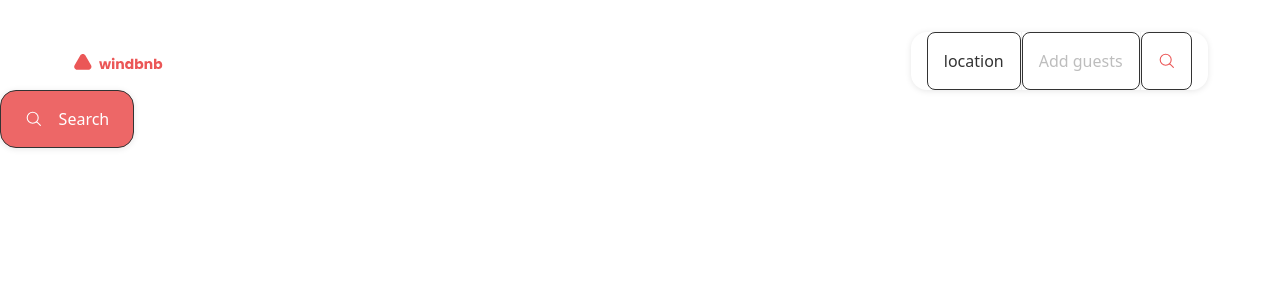
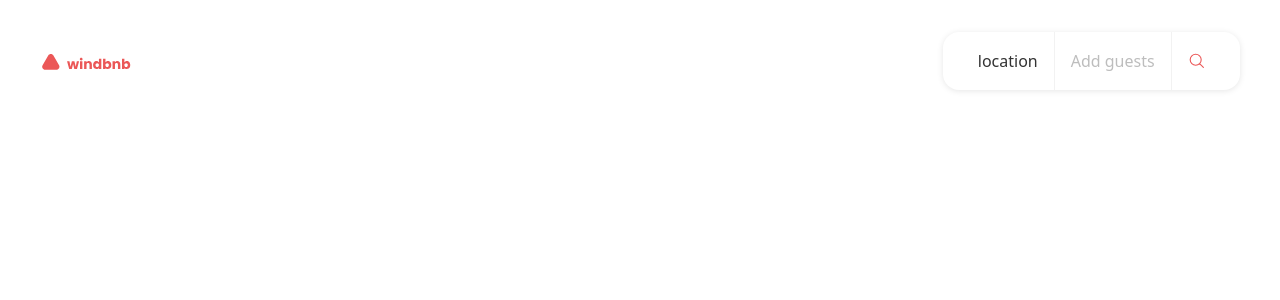
Before and after one commit to AngelGris76/devChallengeFrontend_3, a React (Vite) app: page / in a window 1280 px wide. Shown: the top 300 px of the page. Built offline with nearby package versions, Linux system fonts and the light colour scheme.

Commit message:
Modified Header component

```diff
--- a/src/components/Header.jsx
+++ b/src/components/Header.jsx
@@ -1,6 +1,6 @@
 import Button from './forms/Button';
-import Logo from './icons/Logo';
-import Search from './icons/Search';
+import LogoIcon from './icons/LogoIcon';
+import SearchIcon from './icons/SearchIcon';
 
 import style from './Header.module.css';
 
@@ -8,21 +8,21 @@ const Header = () => {
   return (
     <>
       <header className={style.header}>
-        <Logo />
+        <LogoIcon />
         <div className={style.buttonsContainer}>
-          <Button text='location' color='filled' />
+          <Button text='location' color='filled' borderLess />
           <span className={style.separator}></span>
-          <Button text='Add guests' color='empty' />
+          <Button text='Add guests' color='empty' borderLess />
           <span className={style.separator}></span>
-          <Button icon={Search} iconWidth='1.1rem' onlyIcon color='onlyIcon' />
+          <Button
+            icon={SearchIcon}
+            iconWidth='1.1rem'
+            onlyIcon
+            color='onlyIcon'
+            borderLess
+          />
         </div>
       </header>
-      <Button
-        icon={Search}
-        text='Search'
-        color='iconFilled'
-        iconWidth='1.1rem'
-      />
     </>
   );
 };
--- a/src/components/Header.module.css
+++ b/src/components/Header.module.css
@@ -5,7 +5,7 @@
   justify-content: center;
   gap: 1rem;
   padding-top: 2rem;
-  padding-inline: 2rem;
+  width: 95%;
   max-width: 1200px;
   margin-inline: auto;
 }
```
